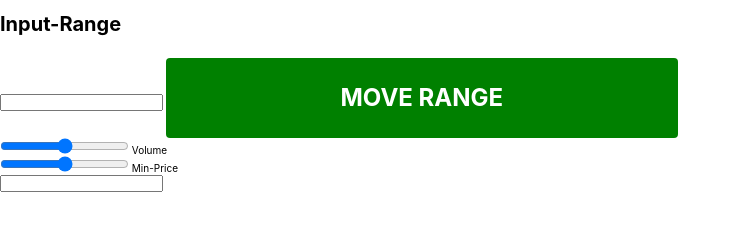
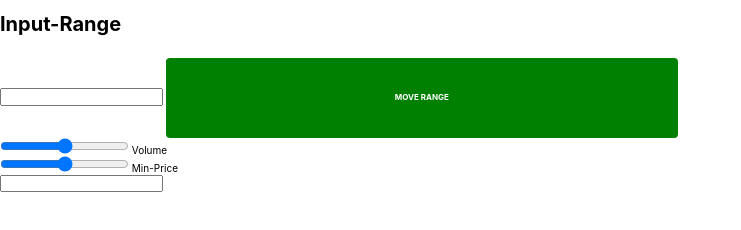
Before and after one commit to JoshPeterson1997/Input-Range, a website: page index.html in a window 1280 px wide. Shown: the whole page, without its empty margins (0-741 px from the left). Drawn offline with nearby package versions, Linux system fonts and the light colour scheme.

Commit message:
Change rem on .buttom--jumbo

```diff
--- a/style.css
+++ b/style.css
@@ -18,7 +18,7 @@ body {
 }
 
 .button--jumbo {
-  font-size: 1.5rem;
+  font-size: 0.5rem;
   font-weight: bold;
   height: 10vh;
   text-transform: uppercase;
```
